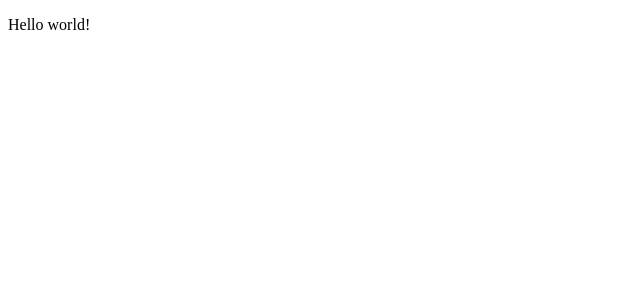
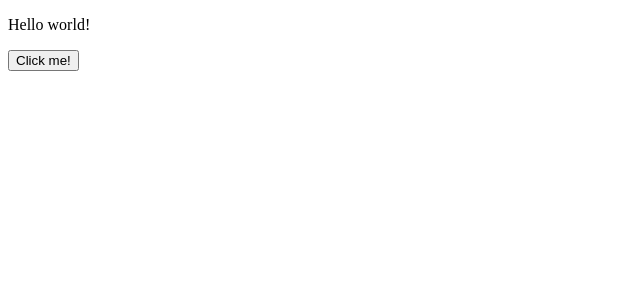
Before and after one commit to olifante/FEDwJS-next2, a Next.js app: page / in a window 1280 px wide. Shown: the top 300 px of the page, without its empty margins (0-640 px from the left). Built offline with nearby package versions, Linux system fonts and the light colour scheme.

Commit message:
Use react-bootstrap

```diff
--- a/package.json
+++ b/package.json
@@ -6,6 +6,7 @@
   "dependencies": {
     "next": "^3.0.0-beta16",
     "react": "^15.6.1",
+    "react-bootstrap": "^0.31.0",
     "react-dom": "^15.6.1"
   },
   "devDependencies": {},
--- a/pages/index.js
+++ b/pages/index.js
@@ -1,4 +1,5 @@
 import Head from 'next/head'
+import { Button } from 'react-bootstrap';
 export default () => (
   <div>
     <Head>
@@ -6,5 +7,6 @@ export default () => (
       <meta name="viewport" content="initial-scale=1.0, width=device-width" />
     </Head>
     <p>Hello world!</p>
+    <Button>Click me!</Button>
   </div>
 )
```
Also changed, not shown: 1 other file (tests, documents, lock files or other folders).
